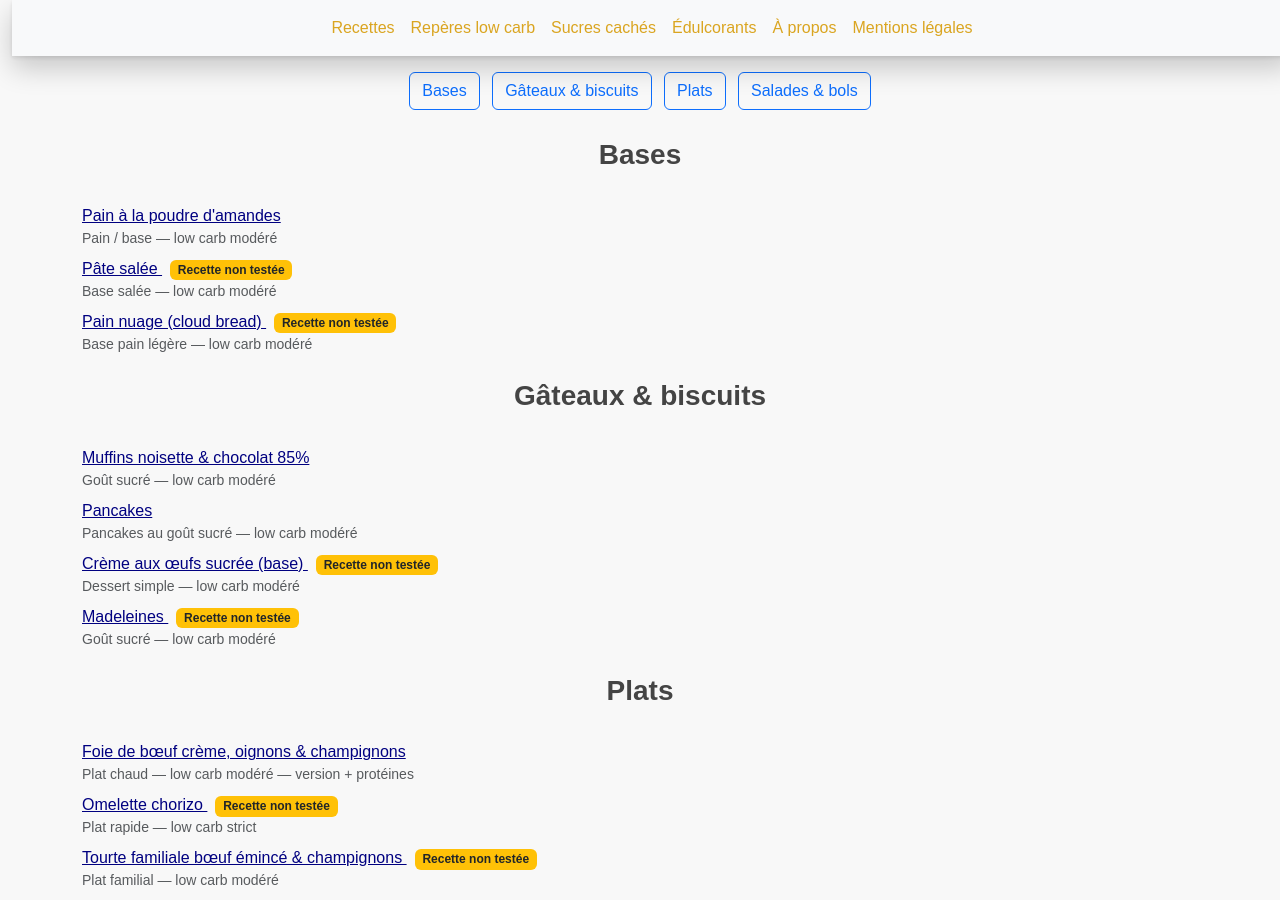
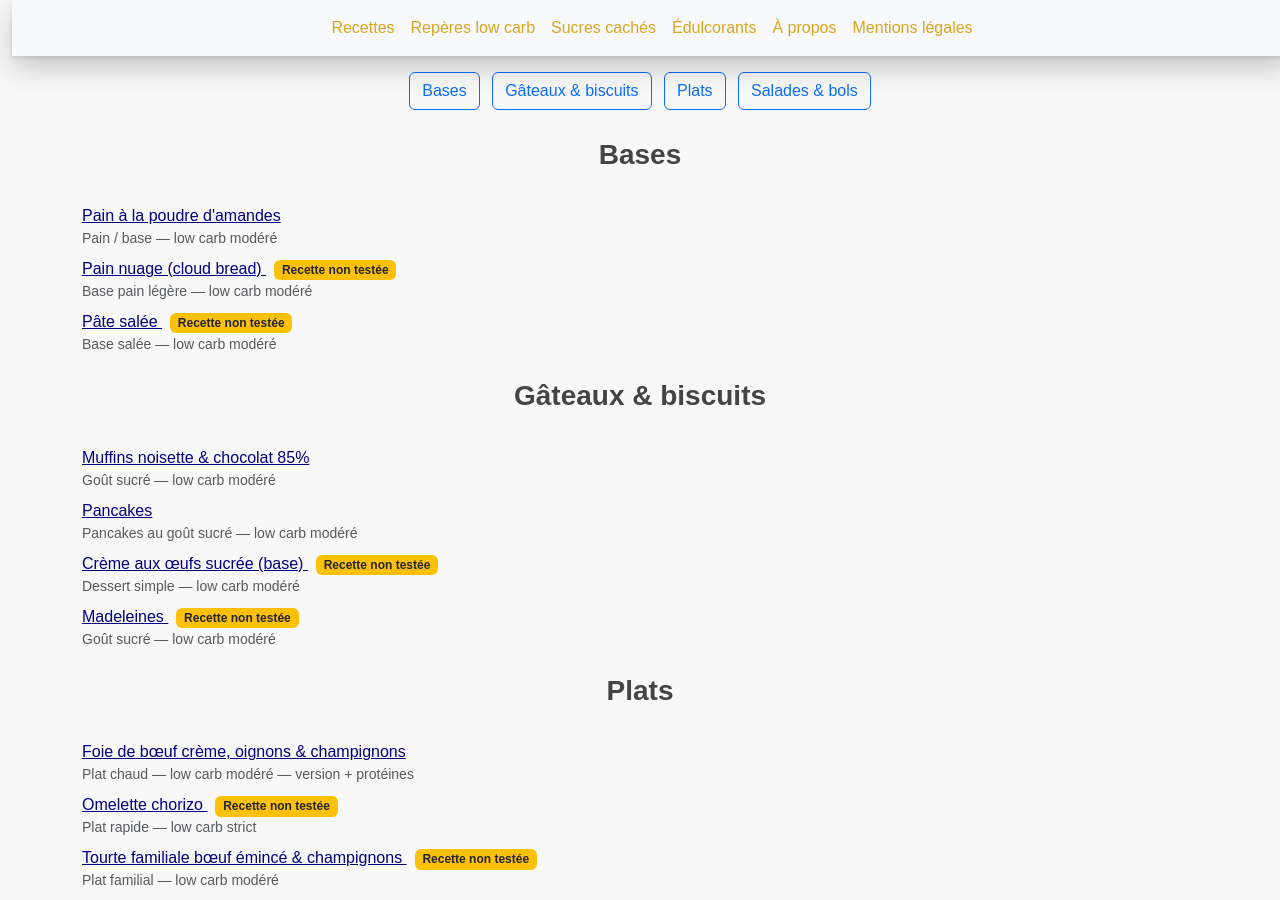
Before and after one commit to laurie-boissay/laurie-boissay.github.io, a Jekyll site: the page built from index.html, in a window 1280 px wide and 900 px high, scrolled down 675 px. Built offline with Jekyll 4.4.1, drawn with Linux system fonts in a browser that asks for light colours.

```diff
--- a/recettes/pain-nuage.html
+++ b/recettes/pain-nuage.html
@@ -5,7 +5,7 @@ description: "Pain nuage (cloud bread) en version low carb modéré : très lég
 recipe_title: "Pain nuage (cloud bread)"
 recipe_subtitle: "Base pain légère — low carb modéré"
 recipe_group: "Bases"
-recipe_sort: "pain-nuage"
+recipe_sort: "Pain nuage"
 recipe_tested: false
 tags:
   - low-carb-modere
```
